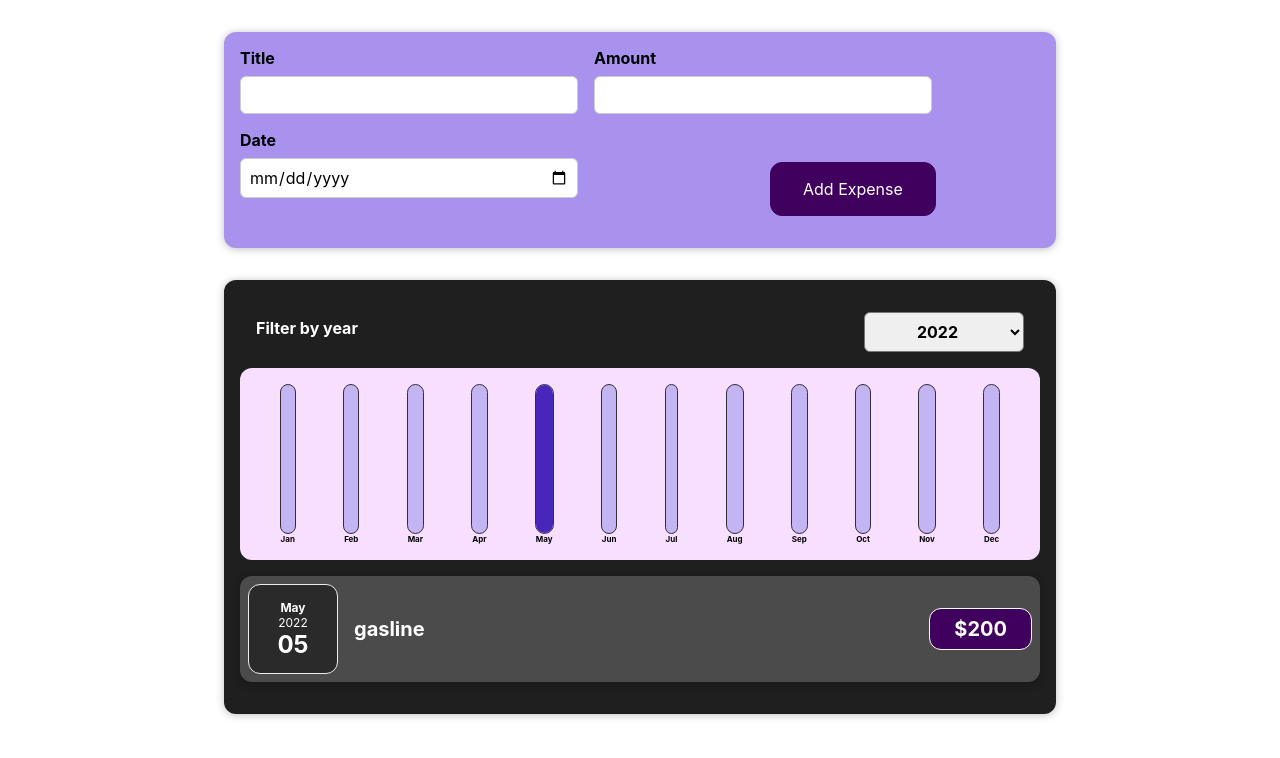
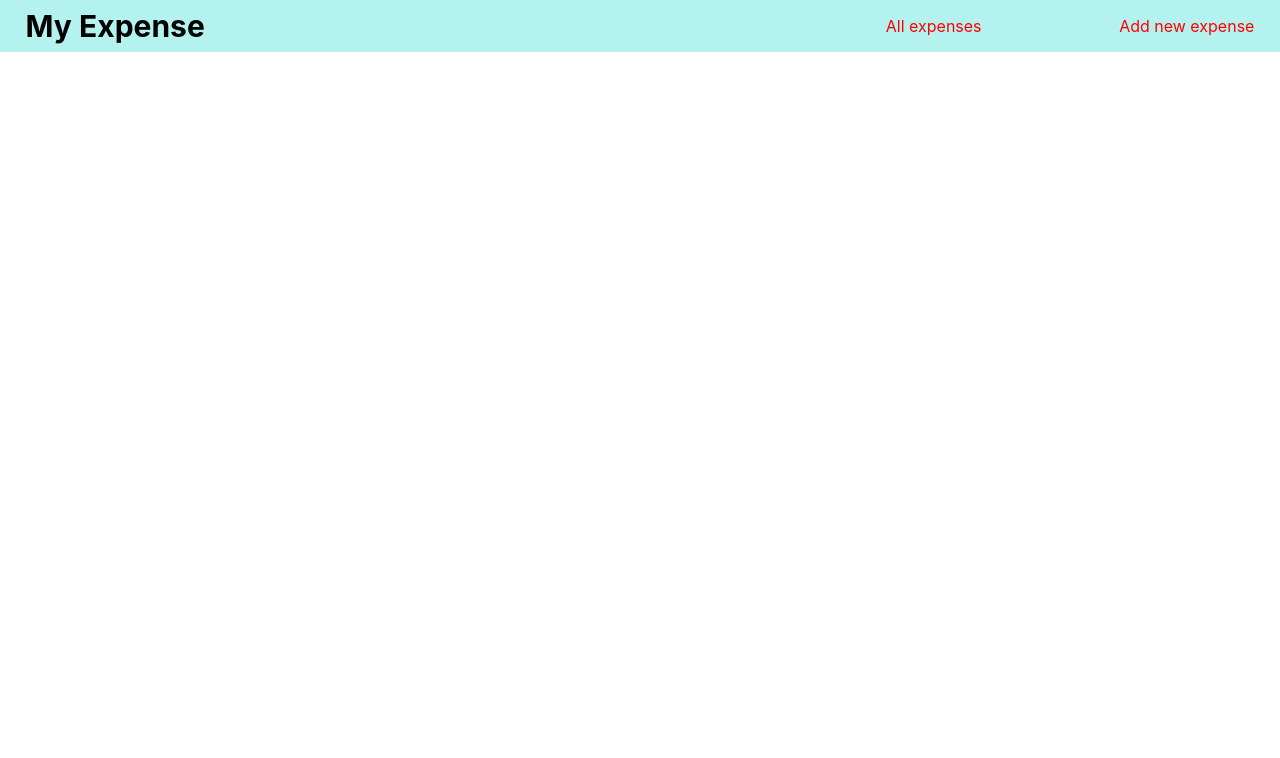
Before and after one commit to dragonwang-hub/react_learning, a React (Create React App) app: page / in a window 1280 px wide. Shown: the top 758 px of the page. Built offline with nearby package versions, Linux system fonts and the light colour scheme.

Commit message:
yl #00 add router for two pages

```diff
--- a/package.json
+++ b/package.json
@@ -10,6 +10,7 @@
     "eslint-plugin-testing-library": "^5.6.0",
     "react": "^18.2.0",
     "react-dom": "^18.2.0",
+    "react-router-dom": "6",
     "react-scripts": "5.0.1",
     "uuid": "^8.3.2",
     "web-vitals": "^2.1.0"
--- a/src/App.js
+++ b/src/App.js
@@ -1,4 +1,6 @@
 import React, { useState } from "react";
+import { BrowserRouter as Router, Route, Routes, Navigate } from "react-router-dom";
+import ExpenseLink from "./ExpenseLink";
 import ExpenseItemList from "./components/ExpenseItemList";
 import "./App.css";
 import ExpenseForm from "./components/ExpenseForm";
@@ -28,19 +30,19 @@ function App() {
   const [allData, setAllData] = useState(data);
 
   const months = {
-    '01': 'Jan',
-    '02': 'Feb',
-    '03': 'Mar',
-    '04': 'Apr',
-    '05': 'May',
-    '06': 'Jun',
-    '07': 'Jul',
-    '08': 'Aug',
-    '09': 'Sep',
-    '10': 'Oct',
-    '11': 'Nov',
-    '12': 'Dec',
-  }
+    "01": "Jan",
+    "02": "Feb",
+    "03": "Mar",
+    "04": "Apr",
+    "05": "May",
+    "06": "Jun",
+    "07": "Jul",
+    "08": "Aug",
+    "09": "Sep",
+    10: "Oct",
+    11: "Nov",
+    12: "Dec",
+  };
 
   const newExpenseMapToExpense = (newExpense) => {
     const date = newExpense.date.split("-");
@@ -64,8 +66,22 @@ function App() {
 
   return (
     <div className="App">
-      <ExpenseForm handleSubmit={handleFormSubmit} />
-      <ExpenseItemList data={allData} />
+      <Router>
+        <ExpenseLink />
+        <Routes>
+          <Route exact path="/" element={<Navigate replace to="/" />} />
+          <Route
+            exact
+            path="expenses"
+            element={<ExpenseItemList data={allData} />}
+          />
+          <Route
+            exact
+            path="new-expense"
+            element={<ExpenseForm handleSubmit={handleFormSubmit} />}
+          />
+        </Routes>
+      </Router>
     </div>
   );
 }
--- /dev/null
+++ b/src/ExpenseLink.css
@@ -0,0 +1,32 @@
+ul {
+  list-style-type: none;
+}
+
+.nav-bar {
+  display: flex;
+  justify-content: space-between;
+  align-items: center;
+  background-color: rgb(180, 242, 240);
+  padding-left: 2%;
+  padding-right: 2%;
+}
+
+.title {
+  font-size: 30px;
+}
+
+.nav-list {
+  display: flex;
+  justify-content: space-between;
+  align-items: center;
+  width: 30%;
+}
+
+.origin {
+  text-decoration: none;
+  color: red;
+}
+
+.selected {
+  color: blue;
+}
--- /dev/null
+++ b/src/ExpenseLink.js
@@ -0,0 +1,35 @@
+import React from "react";
+import { NavLink } from "react-router-dom";
+import "./ExpenseLink.css";
+
+const ExpenseLink = () => {
+  return (
+    <div className="nav-bar">
+      <strong className="title">My Expense</strong>
+      <ul className="nav-list">
+        <li>
+          <NavLink
+            to="/expenses"
+            style={({ isActive }) => ({
+              color: isActive ? "blue" : "red",
+              textDecoration: isActive ? "underline" : "none",
+            })}
+          >
+            All expenses
+          </NavLink>
+        </li>
+        <li>
+          <NavLink
+            to="/new-expense"
+            className={({ isActive }) => (isActive ? "selected" : "origin")}
+          >
+            {" "}
+            Add new expense
+          </NavLink>
+        </li>
+      </ul>
+    </div>
+  );
+};
+
+export default ExpenseLink;
--- a/src/components/ExpenseChart.js
+++ b/src/components/ExpenseChart.js
@@ -36,7 +36,6 @@ const ExpenseChart = (props) => {
 
   return (
     <div className="chart">
-      {console.log("--->", amountPercentageByMonth)}
       {amountPercentageByMonth.map((item) => (
         <ChartBar key={uuidv4()} data={item} max={max}/>
       ))}
--- a/src/components/ExpenseItemList.js
+++ b/src/components/ExpenseItemList.js
@@ -1,4 +1,4 @@
-import React, { useState, useEffect } from "react";
+import React, { useState } from "react";
 import ExpenseItem from "./ExpenseItem";
 import "./ExpenseItemList.css";
 import ExpenseFilter from "./ExpenseFilter";
```
Also changed, not shown: 1 other file (tests, documents, lock files or other folders).
